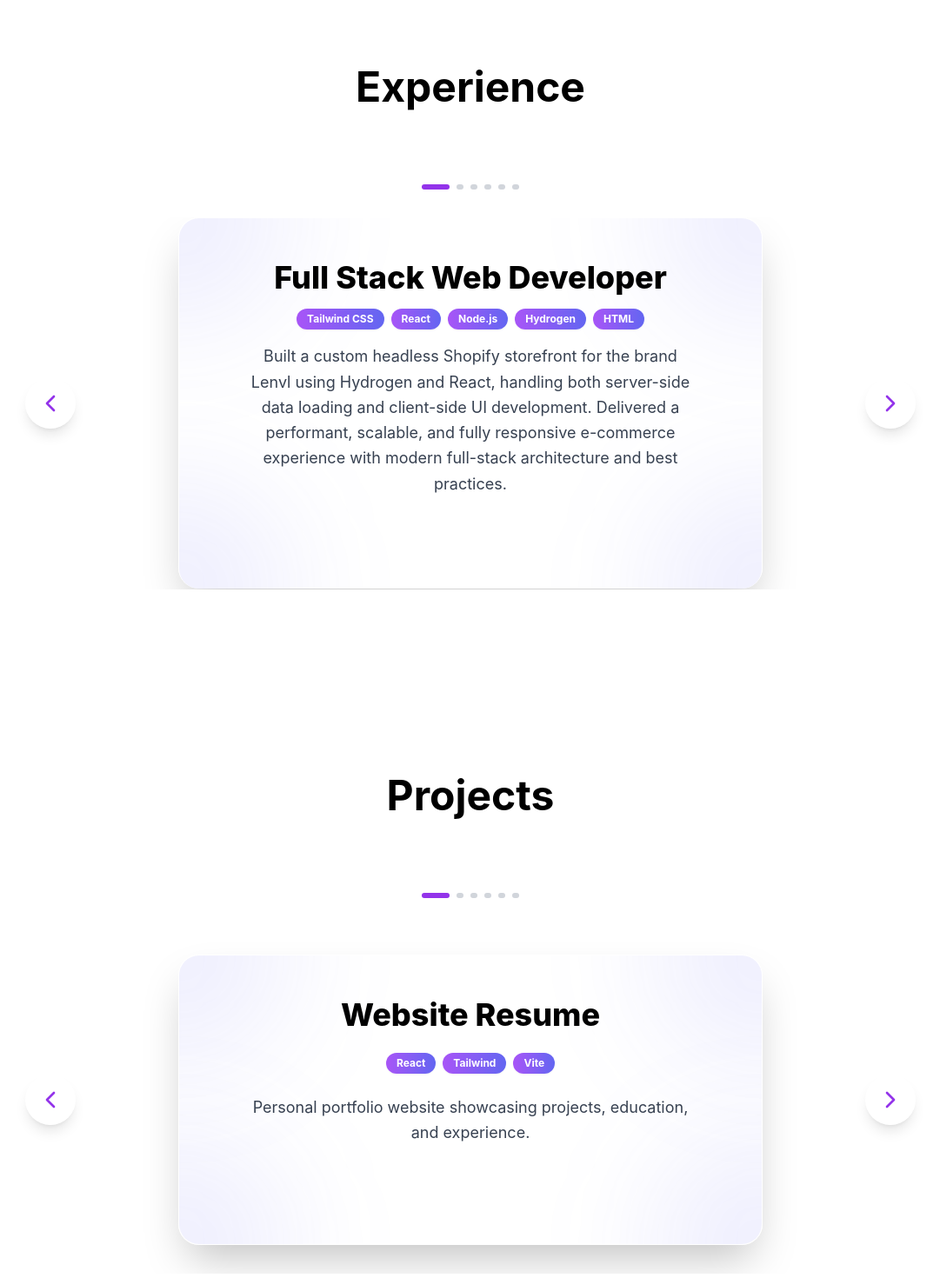
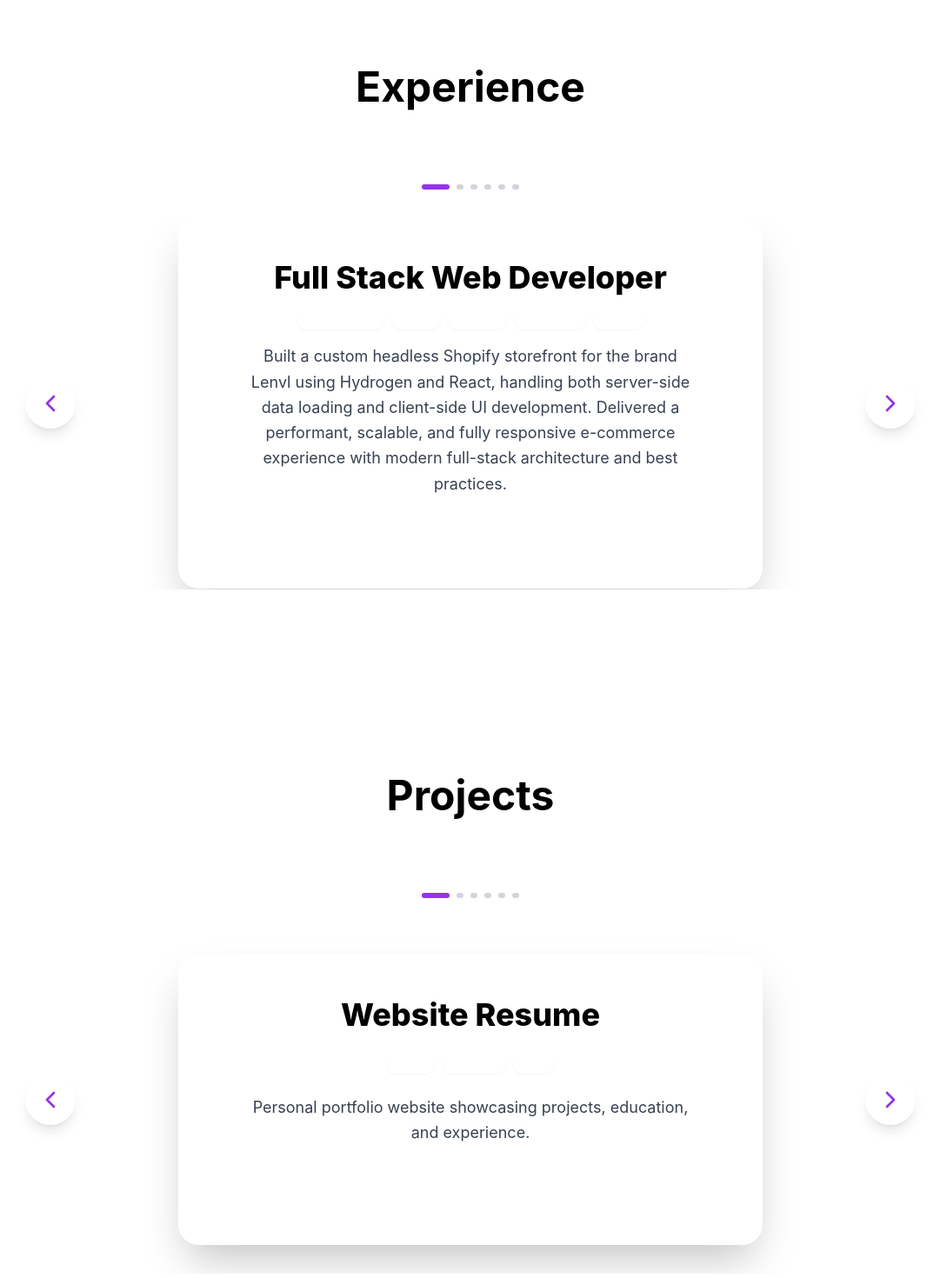
Before and after one commit to SahibjotB/SSB-Website, a React (Vite) app: page / in a window 1280 px wide. Shown: the part 2100-3570 px from the top of the page at 87% size, without its empty margins (99-1180 px from the left). Built offline with nearby package versions, Linux system fonts and the light colour scheme.

Commit message:
removed background gradient

```diff
--- a/package.json
+++ b/package.json
@@ -10,6 +10,9 @@
     "preview": "vite preview"
   },
   "dependencies": {
+    "@studio-freight/lenis": "^1.0.42",
+    "framer-motion": "^12.26.2",
+    "gsap": "^3.14.2",
     "lucide-react": "^0.562.0",
     "react": "^19.1.0",
     "react-dom": "^19.1.0",
--- a/src/pages/Experience.jsx
+++ b/src/pages/Experience.jsx
@@ -67,11 +67,6 @@ export default function Experience() {
               rel="noopener noreferrer"
               className="block w-full max-w-2xl p-8 md:p-12 bg-white/80 dark:bg-white/5 backdrop-blur-xl rounded-3xl shadow-2xl border border-white/20 dark:border-white/10 hover:border-purple-500/50 hover:shadow-purple-500/20 transition-all duration-500 group relative overflow-hidden no-underline hover:no-underline"
             >
-              {/* Decorative Gradient Background */}
-              <div className="absolute bottom-0 left-0 -ml-32 -mb-32 w-64 h-64 bg-indigo-500/10 rounded-full blur-3xl group-hover:bg-indigo-500/20 transition-all duration-500"></div>
-              <div className="absolute bottom-0 right-0 -mr-32 -mb-32 w-64 h-64 bg-indigo-500/10 rounded-full blur-3xl group-hover:bg-indigo-500/20 transition-all duration-500"></div>
-              <div className="absolute top-0 left-0 -ml-32 -mt-32 w-64 h-64 bg-indigo-500/10 rounded-full blur-3xl group-hover:bg-indigo-500/20 transition-all duration-500"></div>
-              <div className="absolute top-0 right-0 -mr-32 -mt-32 w-64 h-64 bg-indigo-500/10 rounded-full blur-3xl group-hover:bg-indigo-500/20 transition-all duration-500"></div>
 
               <div className="relative z-10 flex flex-col items-center text-center space-y-4">
                 <h3 className="text-3xl md:text-4xl font-extrabold text-black dark:text-white group-hover:text-purple-600 transition-colors duration-300">
@@ -80,7 +75,7 @@ export default function Experience() {
 
                 <div className="flex flex-wrap justify-center gap-2">
                   {exp.subtitle.split(',').map((tech, i) => (
-                    <span key={i} className="px-3 py-1 text-xs font-bold text-white bg-gradient-to-r from-purple-500 to-indigo-500 rounded-full shadow-sm">
+                    <span key={i} className="px-3 py-1 text-xs font-bold text-white rounded-full shadow-sm">
                       {tech.trim()}
                     </span>
                   ))}
--- a/src/pages/Projects.jsx
+++ b/src/pages/Projects.jsx
@@ -63,11 +63,6 @@ export default function Projects() {
               rel="noopener noreferrer"
               className="block w-full max-w-2xl p-8 md:p-12 bg-white/80 dark:bg-white/5 backdrop-blur-xl rounded-3xl shadow-2xl border border-white/20 dark:border-white/10 hover:border-purple-500/50 hover:shadow-purple-500/20 transition-all duration-500 group relative overflow-hidden"
             >
-              {/* Decorative Gradient Blob */}
-              <div className="absolute bottom-0 left-0 -ml-32 -mb-32 w-64 h-64 bg-indigo-500/10 rounded-full blur-3xl group-hover:bg-indigo-500/20 transition-all duration-500"></div>
-              <div className="absolute bottom-0 right-0 -mr-32 -mb-32 w-64 h-64 bg-indigo-500/10 rounded-full blur-3xl group-hover:bg-indigo-500/20 transition-all duration-500"></div>
-              <div className="absolute top-0 left-0 -ml-32 -mt-32 w-64 h-64 bg-indigo-500/10 rounded-full blur-3xl group-hover:bg-indigo-500/20 transition-all duration-500"></div>
-              <div className="absolute top-0 right-0 -mr-32 -mt-32 w-64 h-64 bg-indigo-500/10 rounded-full blur-3xl group-hover:bg-indigo-500/20 transition-all duration-500"></div>
 
               <div className="relative z-10 flex flex-col items-center text-center space-y-6">
                 <h3 className="text-3xl md:text-4xl font-extrabold text-black dark:text-white group-hover:text-purple-600 transition-all duration-500">
@@ -76,7 +71,7 @@ export default function Projects() {
 
                 <div className="flex flex-wrap justify-center gap-2">
                   {project.tech.split(',').map((tech, i) => (
-                    <span key={i} className="px-3 py-1 text-xs font-bold text-white bg-gradient-to-r from-purple-500 to-indigo-500 rounded-full shadow-sm">
+                    <span key={i} className="px-3 py-1 text-xs font-bold text-white rounded-full shadow-sm">
                       {tech.trim()}
                     </span>
                   ))}
```
Also changed, not shown: src/pages/Home.jsx (line endings or trailing spaces), 1 other file (tests, documents, lock files or other folders).
